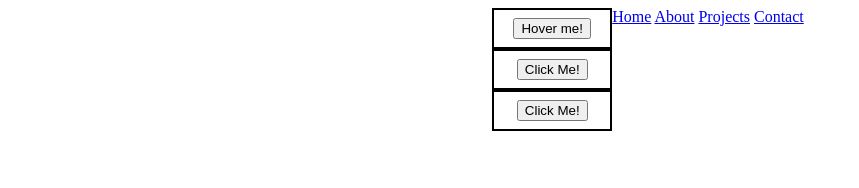
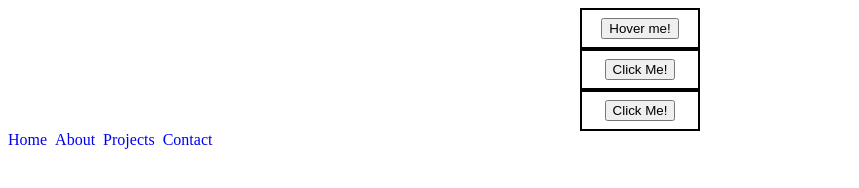
Before and after one commit to TonyFred-code/common-ui-components, a website built with webpack: page src/index.html in a window 1280 px wide. Shown: the whole page, without its empty margins (0-859 px from the left). Built offline with nearby package versions, Linux system fonts and the light colour scheme.

Commit message:
style active tab class

```diff
--- a/src/style.css
+++ b/src/style.css
@@ -1,11 +1,15 @@
 html, body {
-    width: 100%;
     box-sizing: border-box;
 }
 
 body {
     display: flex;
     justify-content: center;
+    flex-direction: column;
+}
+
+#drop-down-section {
+    align-self: center;
 }
 
 .hover-drop-down, .click-drop-down {
@@ -34,3 +38,17 @@ body {
     display: block;
     position: absolute;
 }
+
+
+nav {
+    display: flex;
+    gap: 8px;
+}
+
+nav a {
+    text-decoration: none;
+}
+
+nav a.active {
+    font-size: 1.9rem;
+}
```
